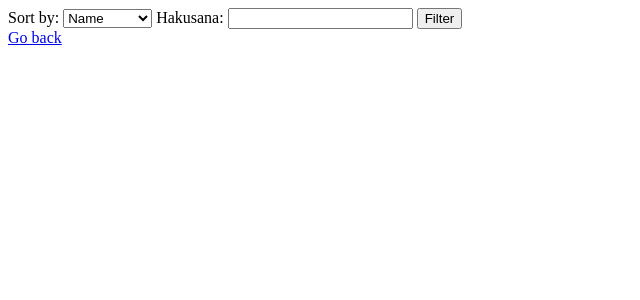
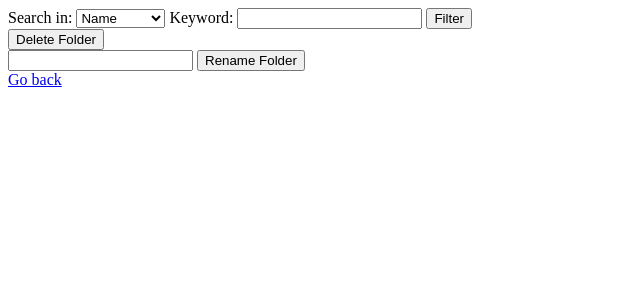
Before and after one commit to Mrivu/ForageTool, a Flask app: template app/templates/folder.html in a window 1280 px wide. Shown: the top 300 px of the page, without its empty margins (0-640 px from the left). Run offline with Flask 3, Linux system fonts and the light colour scheme; the template is opened without the code that fills it, so the values that code supplies are empty.

Commit message:
add folder rename and verify integer input

```diff
--- a/app/app.py
+++ b/app/app.py
@@ -28,7 +28,7 @@ def user():
 @app.route("/register", methods=["GET","POST"])
 def register():
     if request.method == "GET":
-        return render_template("register.html", message = "")
+        return render_template("register.html", message="")
     if request.method == "POST":
         username = request.form["username"]
         password1 = request.form["password1"]
@@ -36,7 +36,11 @@ def register():
         bonus = int(request.form["bonus"])
         multiplier = int(request.form["multiplier"])
         isAdmin = request.form.get("admin", "no")
-        users.register_user(username, password1, password2, bonus, multiplier, isAdmin)
+        print(password1, password2)
+
+        result = users.register_user(username, password1, password2, bonus, multiplier, isAdmin)
+        if result is not None:
+            return result
         return redirect("/")
 
 @app.route("/logout")
@@ -60,8 +64,8 @@ def catalogue():
 @app.route("/inventory", methods = ["GET", "POST"])
 def inventory():
     users.require_login()
-    move_location = None
-    if session["moveLocation"] in commands.get_folders(session["userID"]):
+    move_location = session.get("moveLocation")
+    if move_location and move_location in commands.get_folders(session["userID"]):
         move_location = session["moveLocation"]
     if request.method == "GET":
         inventory = commands.get_inventory(session["userID"], session["keyword"], session["selected_filter"])
@@ -94,7 +98,15 @@ def move_plant(name):
         commands.move_plant_to_folder(session["userID"], folderName, name)
     return redirect("/inventory")
 
-@app.route("/inventory/<string:name>", methods = ["GET"])
+@app.route("/unfolder/<string:folder>/<string:name>", methods = ["POST"])
+def unfolder(folder, name):
+    users.require_login()
+    if request.method == "POST":
+        folderName = folder
+        commands.unfolder(session["userID"], folderName, name)
+    return redirect("/inventory/"+folderName)
+
+@app.route("/inventory/<string:name>", methods = ["GET", "POST"])
 def display_folder(name):
     users.require_login()
     if request.method == "GET":
@@ -122,13 +134,13 @@ def forage():
         region = request.form["regions"]
         diceroll = random.randint(1,20)
         total = diceroll+session["forageBonus"]+extraBonus
-        if diceroll == 20: ## Check nat 20
-            plantAmount += 1
         if (total > 40):
             total = 40
         elif (total < 1):
             total = 1
         plantAmount = math.floor(total / 10)+availability
+        if diceroll == 20: ## Check nat 20
+            plantAmount += 1
         plantAmount = (plantAmount) * int(session["forageMultiplier"])
         weights = [rarity.rollResults[total-1]["Common"],
            rarity.rollResults[total-1]["Uncommon"],
@@ -250,3 +262,18 @@ def delete_plant(name):
             return redirect("/catalogue")
         elif action == "no":
             return redirect("/catalogue")
+
+@app.route("/deleteFolder/<string:name>", methods = ["POST"])
+def delete_folder(name):
+    users.require_login()
+    if request.method == "POST":
+        commands.delete_folder(session["userID"], name)
+        return redirect("/inventory")
+
+@app.route("/renameFolder/<string:name>", methods = ["POST"])
+def rename_folder(name):
+    users.require_login()
+    if request.method == "POST":
+        newName = request.form["newName"]
+        commands.rename_folder(session["userID"], name, newName)
+        return redirect("/inventory")
--- a/app/commands.py
+++ b/app/commands.py
@@ -198,7 +198,7 @@ def delete_plant(name):
 
 def new_folder(id, name):
     sql = """
-    INSERT INTO folders (userID, folderName) VALUES (?, ?)
+    INSERT OR IGNORE INTO folders (userID, folderName) VALUES (?, ?)
     """
     db.execute(sql, [id, name])
 
@@ -212,27 +212,29 @@ def get_folder_plants(userID, folderName):
     """
     return db.query(sql, [folderID])
 
-def move_plant_to_folder(userID, folderName, plantName):
+def move_plant_to_folder(userID, folderName, plantName, change=1):
     folder_rows = db.query("SELECT folderID FROM folders WHERE userID = ? AND folderName = ?", [userID, folderName])
+    if not folder_rows:
+        raise ValueError(f"Folder '{folderName}' not found for user {userID}")
     folderID = folder_rows[0][0]
     folder_contents = db.query("SELECT * FROM folder WHERE plantName = ? AND folderID = ?", [plantName, folderID])
 
     if folder_contents:
         sql =  """
-        UPDATE folder SET quantity = quantity + 1
+        UPDATE folder SET quantity = quantity + ?
         WHERE folderID = ? AND plantName = ?
         """
-        db.execute(sql, [folderID, plantName])
+        db.execute(sql, [change, folderID, plantName])
     else:
         sql =  """
         INSERT INTO folder (folderID, plantName, quantity)
-        VALUES (?,?,1)
+        VALUES (?,?,?)
         """
-        db.execute(sql, [folderID, plantName])
+        db.execute(sql, [folderID, plantName, change])
 
     plantQuantity = db.query("SELECT quantity FROM inventory WHERE userID = ? AND plantName = ?", [userID, plantName])
     current_quantity = plantQuantity[0][0]
-    new_quantity = current_quantity - 1
+    new_quantity = current_quantity - change
 
     if new_quantity > 0:
         sql = """
@@ -248,6 +250,41 @@ def move_plant_to_folder(userID, folderName, plantName):
         """
         db.execute(sql, [userID, plantName])
 
+def unfolder(userID, folderName, plantName, change=1):
+    folder_rows = db.query("SELECT folderID FROM folders WHERE userID = ? AND folderName = ?", [userID, folderName])
+    if not folder_rows:
+        raise ValueError(f"Folder '{folderName}' not found for user {userID}")
+    folderID = folder_rows[0][0]
+    folder_quantity = db.query("SELECT quantity FROM folder WHERE plantName = ? AND folderID = ?", [plantName, folderID])[0][0]
+
+    inventory_quanity = db.query("SELECT quantity FROM inventory WHERE userID = ? AND plantName = ?", [userID, plantName])
+
+    if inventory_quanity:
+        sql = """
+        UPDATE inventory
+        SET quantity = ?
+        WHERE userID = ? AND plantName = ?
+        """
+        db.execute(sql, [inventory_quanity[0][0]+change, userID, plantName])
+    else:
+        sql = """
+        INSERT INTO inventory (quantity, userID, plantName) VALUES (?,?,?)
+        """
+        db.execute(sql, [change, userID, plantName])
+
+    if folder_quantity > 1:
+        sql =  """
+        UPDATE folder SET quantity = quantity - ?
+        WHERE folderID = ? AND plantName = ?
+        """
+        db.execute(sql, [change, folderID, plantName])
+    else:
+        sql = """
+        DELETE FROM folder
+        WHERE folderID = ? AND plantName = ?
+        """
+        db.execute(sql, [folderID, plantName])
+
 def get_folders(userID):
     folder_rows = db.query("SELECT * FROM folders WHERE userID = ?", [userID])
     sql_count = "SELECT quantity FROM folder WHERE folderID = ?"
@@ -261,3 +298,15 @@ def get_folders(userID):
             count += q[0]
         folders[folderName] = count
     return folders
+
+def delete_folder(userID, name):
+    target_folder = db.query("SELECT * FROM folders WHERE userID = ? AND folderName = ?", [userID, name])
+    for i in get_folder_plants(userID, name):
+        unfolder(userID, name, i["plantName"], i["quantity"])
+    sql = "DELETE FROM folders WHERE userID = ? AND folderName = ? AND folderID = ?"
+    db.execute(sql, [userID, name, target_folder[0]["folderID"]])
+
+def rename_folder(userID, name, newName):
+    target_folder = db.query("SELECT * FROM folders WHERE userID = ? AND folderName = ?", [userID, name])
+    rename = """UPDATE folders SET folderName = ? WHERE folderID = ? AND userID = ?"""
+    db.execute(rename, [newName, target_folder[0]["folderID"], userID])
--- a/app/templates/folder.html
+++ b/app/templates/folder.html
@@ -5,8 +5,8 @@
     </head>
 
     <body>
-        <form action="/inventory/{{ name}}" method = "POST">
-            <label for="filters">Sort by:</label>
+        <form action="/inventory/{{ name }}" method = "POST">
+            <label for="filters">Search in:</label>
             <select name="filter" id="filters">
                 <option value="Name" {% if selected_filter == "Name" %}selected{% endif %}>Name</option>
                 <option value="Rarity" {% if selected_filter == "Rarity" %}selected{% endif %}>Rarity</option>
@@ -15,7 +15,7 @@
                 <option value="Effects" {% if selected_filter == "Effects" %}selected{% endif %}>Effects</option>
                 <option value="Description" {% if selected_filter == "Description" %}selected{% endif %}>Description</option>
             </select>
-            Hakusana:
+            Keyword:
             {% if keyword %}
             <input type="text" name="keyword" value="{{ keyword }}" />
             {% else %}
@@ -23,10 +23,20 @@
             {% endif %}
             <button type="submit">Filter</button>
         </form>
+        <form action="/deleteFolder/{{ name }}" method = "POST">
+            <button type="submit">Delete Folder</button>
+        </form>
+        <form action="/renameFolder/{{ name }}" method = "POST">
+            <input type="text" name="newName" minlength="1" required/>
+            <button type="submit">Rename Folder</button>
+        </form>
         <a href="/inventory">Go back</a>
         {% for plant in folder %}
         <p>
             <a href="/plants/{{ plant.plantName }}?source={{ 'inventory/' ~ name }}">{{ plant.plantName }} - {{ plant.quantity }}</a>
+            <form action="/unfolder/{{ name }}/{{ plant.plantName }}" method = "POST">
+                <button type="submit">Return to Inventory</button>
+            </form>
         </p>
         {% endfor %}
     </body>
--- a/app/templates/forage.html
+++ b/app/templates/forage.html
@@ -10,12 +10,12 @@
     <p>
     Bonus: {{ session.forageBonus }}
     <label for="extraBonus">Extra Bonus:</label>
-    <input type="text" name="extraBonus" />
+    <input type="number" name="extraBonus" value="0" min="-20" max="20" />
     </p>
     <p>
     Multiplier: {{ session.forageMultiplier }}
     <label for="plantAvailability">Availability:</label>
-    <input type="text" name="plantAvailability" />
+    <input type="number" name="plantAvailability" value="0" min="-10" max="10" />
     </p>
     <label for="areas">Area:</label>
         <select name="areas" id="areas">
--- a/app/templates/inventory.html
+++ b/app/templates/inventory.html
@@ -26,7 +26,7 @@
         <a href="/">Go back</a>
         <form action="/newFolder" method = "POST">
             <label for="newFolder">New Folder name: </label>
-            <input type="text" name="newFolder"/>
+            <input type="text" name="newFolder" minlength="1" required/>
             <button type="submit">Create new Folder</button>
         </form>
         {% for folderName, count in folders.items() %}
--- a/app/templates/main.html
+++ b/app/templates/main.html
@@ -32,11 +32,11 @@
   <form action="/" method="POST">
     <p>
       Username: <br />
-      <input type="text" name="username" />
+      <input type="text" name="username" required/>
     </p>
     <p>
       Password: <br />
-      <input type="password" name="password" />
+      <input type="password" name="password" required/>
     </p>
     <input type="submit"/>
   </form>
--- a/app/users.py
+++ b/app/users.py
@@ -35,8 +35,6 @@ def login(username, password):
 
 def register_user(username, password1, password2, bonus, multiplier, isAdmin):
     isAdmin = 0 if isAdmin == "no" else 1
-    if username == "" or password1 == "":
-        return render_template("register.html", message = "The password and the username can't be empty")
     if password1 != password2:
         return render_template("register.html", message = "The passwords don't match")
     password_hash = generate_password_hash(password1)
```
Also changed, not shown: app/templates/edit.html (+6 -6 lines), app/templates/profile.html (+4 -4 lines), app/templates/register.html (+6 -6 lines).
